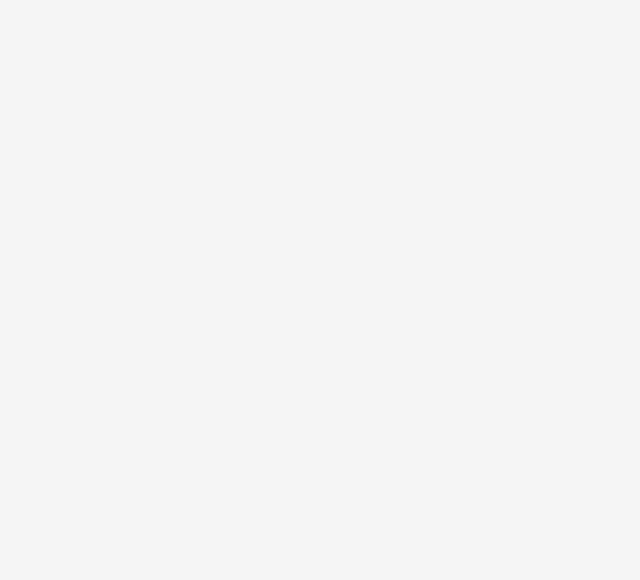
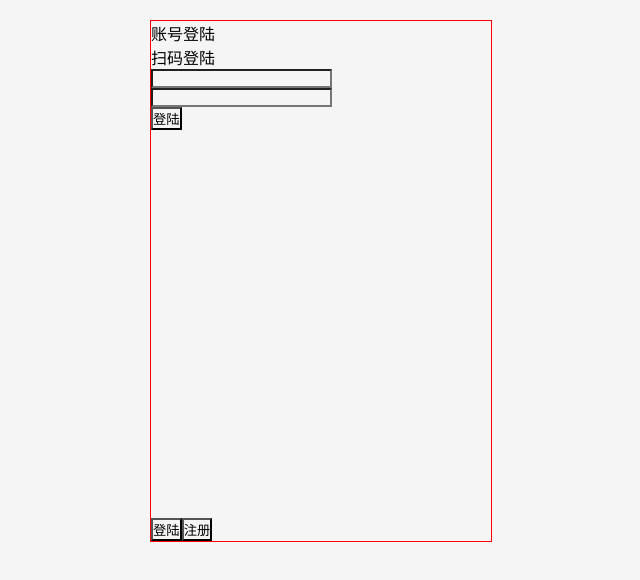
Before and after one commit to 2823700575/vue, a Vue app: page /login in a window 1280 px wide. Shown: the top 580 px of the page, without its empty margins (319-959 px from the left). Built offline with nearby package versions, Linux system fonts and the light colour scheme.

Commit message:
柏金明

```diff
--- a/src/router/index.js
+++ b/src/router/index.js
@@ -18,8 +18,12 @@ Vue.use(VueRouter)
     path: '/mine',
     name: 'Mine',
     component: Mine
+  },
+  {
+    path: '/login',
+    name: 'Login',
+    component: ()=>import("@/views/Loginregister/Loginregister.vue")
   }
-
 ]
 
 const router = new VueRouter({
--- /dev/null
+++ b/src/views/Loginregister/Login.vue
@@ -0,0 +1,32 @@
+<template>
+	<div>
+		<div>
+			<p>账号登陆</p>
+			<p>扫码登陆</p>
+		</div>
+		<div>
+			<input type="tel" v-model="tel" /><br>
+			<input type="password" v-model="password" /><br>
+			<button @click="login">登陆</button>
+		</div>
+	</div>
+</template>
+
+<script>
+	export default{
+		data(){
+			return{
+				tel:"",
+				password:""
+			}
+		},
+		methods:{
+			login(){
+
+			}
+		}
+	}
+</script>
+
+<style>
+</style>
--- /dev/null
+++ b/src/views/Loginregister/Loginregister.vue
@@ -0,0 +1,50 @@
+<template>
+	<div>
+		<div class="lrbox">
+		<keep-alive>
+			<component :is="loginregiste"></component>
+		</keep-alive>
+		<div class="btm">
+			<button @click="login">登陆</button>
+			<button v-on:click="register">注册</button>
+		</div>
+		</div>
+	</div>
+</template>
+
+<script>
+	export default{
+		data(){
+			return {
+				loginregiste:"Login"
+			}
+		},
+		methods:{
+			login(){
+				this.loginregiste="Login"
+			},
+			register(){
+				this.loginregiste="Register"
+			}
+		},
+		components:{
+			Login:()=>import("@/views/Loginregister/Login.vue"),
+			Register:()=>import("@/views/Loginregister/Register.vue")
+		}
+	}
+</script>
+
+<style scoped="scoped">
+	.lrbox{
+		height: 520px;
+		width: 340px;
+		margin: 20px auto;
+		border: 1px solid red;
+		position: relative;
+	}
+	.btm{
+		position: absolute;
+		left: 0;
+		bottom: 0;
+	}
+</style>
--- /dev/null
+++ b/src/views/Loginregister/Register.vue
@@ -0,0 +1,61 @@
+<template>
+	<div class="neibox">
+		<div class="topbox">
+			<p>欢迎注册</p>
+			<button>登陆</button>
+		</div>
+		<div>
+			号码：<input type="tel" v-model="tel" /><br>
+			密码：<input type="password" v-model="password" /><br>
+			验证吗：<input type="text" v-model="verif" />
+			<button id="verif" @click="getverif">{{sverif}}</button><br>
+			<button @click="register">提交</button>
+		</div>
+	</div>
+</template>
+
+<script>
+	import axios from "axios"
+	export default{
+		data(){
+			return{
+				tel:"",
+				password:"",
+				verif:"",
+				sverif:""
+			}
+		},
+		methods:{
+			//获取验证吗
+			getverif(){
+				axios("http://localhost:7001/verif")
+				.then((res)=>{
+				    this.sverif=res.data.data
+				})
+			},
+			//注册
+			register(){
+				let url="http://localhost:7001/register"
+				let params={tel:this.tel,password:this.password}
+				axios.post(url,params)
+				.then((res)=>{
+					console.log(res)
+				})
+			}
+		},
+		mounted() {
+			// this.getverif()
+		}
+	}
+</script>
+
+<style scoped="scoped">
+	.topbox{
+		display: flex;
+		justify-content: space-between;
+		margin-top: 20px;
+	}
+	.neibox{
+		padding: 20px;
+	}
+</style>
```
Also changed, not shown: 1 other file (tests, documents, lock files or other folders).
